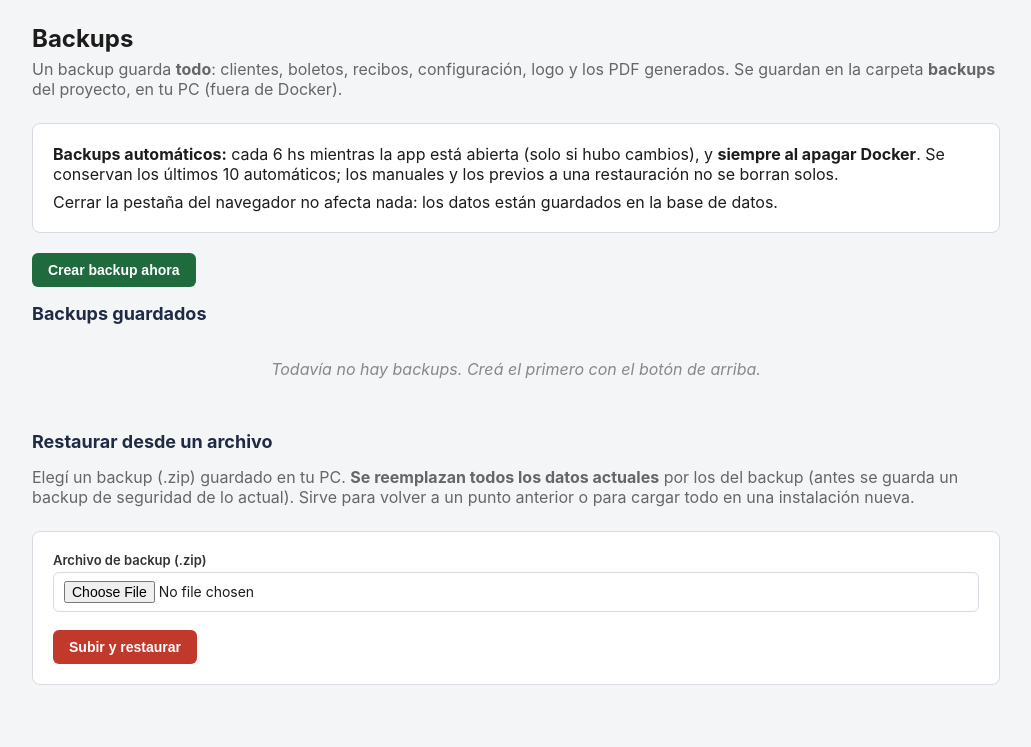
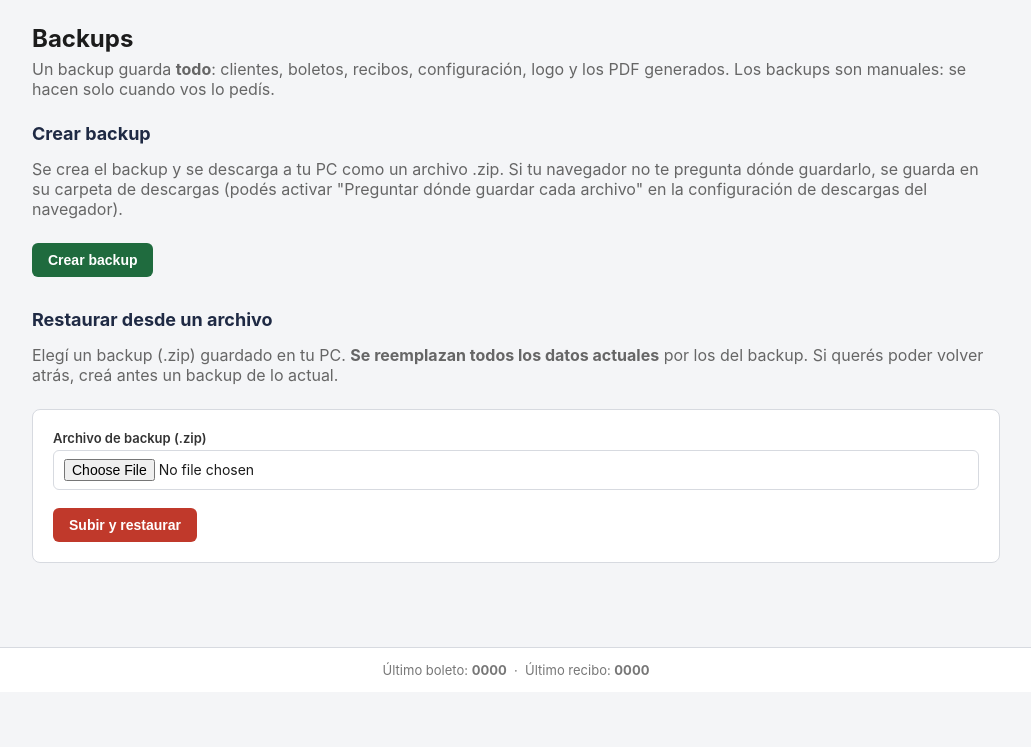
Before and after one commit to lautajam/SistemaCobros, a Flask app: page /backups/ in a window 1280 px wide. Shown: the part 45-792 px from the top of the page, without its empty margins (124-1155 px from the left). After the commit the page ends 737 px from the top, so only its background shows below. Run offline with Flask 3, Linux system fonts and the light colour scheme.

Commit message:
Backups 100% manuales: crear es descarga normal del navegador (fix del archivo vacio en el navegador embebido), restaurar sin confirmacion escrita y con mensajes claros; se eliminan backups automaticos, .bat y carpeta montada

```diff
--- a/app/__init__.py
+++ b/app/__init__.py
@@ -5,7 +5,7 @@
 from . import counters, db, settings
 
 
-def create_app(start_scheduler=True):
+def create_app():
     base_dir = os.path.dirname(os.path.dirname(os.path.abspath(__file__)))
     app = Flask(__name__)
     app.config["SECRET_KEY"] = os.environ.get("SECRET_KEY", "service-tecnico-dev")
@@ -20,20 +20,11 @@
     app.config["DOC_TEMPLATES_DIR"] = os.path.join(base_dir, "templates")
     app.config["DOCUMENTOS_DIR"] = os.path.join(base_dir, "documentos")
 
-    app.config["BACKUP_DIR"] = os.environ.get("BACKUP_DIR", os.path.join(base_dir, "backups"))
-    app.config["BACKUP_INTERVAL_HOURS"] = float(os.environ.get("BACKUP_INTERVAL_HOURS", "6"))
-    app.config["BACKUP_KEEP_AUTO"] = int(os.environ.get("BACKUP_KEEP_AUTO", "10"))
-
     db.init_db(app)
     _inicializar_carpetas(app)
     _registrar_blueprints(app)
     _registrar_context_processor(app)
     _registrar_modo_mantenimiento(app)
-
-    if start_scheduler and os.environ.get("BACKUP_SCHEDULER", "1") == "1":
-        from . import backup
-
-        backup.start_scheduler(app)
 
     return app
 
@@ -44,7 +35,6 @@
     for carpeta in ("boletos", "recibos", os.path.join("blancos", "boletos"), os.path.join("blancos", "recibos")):
         os.makedirs(os.path.join(app.config["DOCUMENTOS_DIR"], carpeta), exist_ok=True)
     os.makedirs(app.config["DOC_TEMPLATES_DIR"], exist_ok=True)
-    os.makedirs(app.config["BACKUP_DIR"], exist_ok=True)
 
 
 def _registrar_blueprints(app):
--- a/app/routes/backups.py
+++ b/app/routes/backups.py
@@ -1,87 +1,68 @@
 import os
+import shutil
 import tempfile
 
-from flask import Blueprint, current_app, flash, redirect, render_template, request, send_file, url_for
+from flask import Blueprint, after_this_request, current_app, flash, redirect, render_template, request, send_file, url_for
 
 from .. import backup
 
 bp = Blueprint("backups", __name__, url_prefix="/backups")
-
-CONFIRMACION = "RESTAURAR"
 
 
 def _recortar(mensaje, largo=800):
     return mensaje if len(mensaje) <= largo else mensaje[:largo] + "…"
 
 
-def _confirmado():
-    if (request.form.get("confirmacion") or "").strip() == CONFIRMACION:
-        return True
-    flash(f"No se restauró nada: para confirmar hay que escribir {CONFIRMACION}.")
-    return False
-
-
-def _restaurar(ruta):
-    try:
-        backup.restaurar_backup(ruta)
-        flash("Backup restaurado correctamente. Todos los datos actuales fueron reemplazados por los del backup.")
-    except backup.BackupError as error:
-        flash(_recortar(str(error)))
-    except Exception as error:
-        current_app.logger.exception("Falló la restauración")
-        flash(_recortar(f"No se pudo restaurar el backup: {error}"))
-
-
 @bp.route("/")
 def index():
-    return render_template(
-        "backups/index.html",
-        backups=backup.listar_backups(),
-        intervalo=current_app.config["BACKUP_INTERVAL_HOURS"],
-        conservar=current_app.config["BACKUP_KEEP_AUTO"],
-    )
+    return render_template("backups/index.html")
 
 
 @bp.route("/crear", methods=["POST"])
 def crear():
+    """Crea un backup y lo entrega como descarga normal del navegador. No queda
+    copia en el servidor. Si falla, vuelve a la pantalla con el mensaje."""
     try:
-        nombre = backup.crear_backup("manual")
-        flash(f"Backup creado: {nombre}")
+        ruta = backup.crear_backup_para_descargar()
     except backup.BackupError as error:
         flash(_recortar(f"No se pudo crear el backup: {error}"))
-    return redirect(url_for("backups.index"))
+        return redirect(url_for("backups.index"))
+    except Exception as error:
+        current_app.logger.exception("Falló la creación del backup")
+        flash(_recortar(f"No se pudo crear el backup: {error}"))
+        return redirect(url_for("backups.index"))
 
+    respuesta = send_file(ruta, as_attachment=True, download_name=os.path.basename(ruta), mimetype="application/zip")
+    # La pantalla usa esta marca para saber que la descarga ya empezó y volver a
+    # habilitar el botón (no se puede saber de otra forma con una descarga normal).
+    respuesta.set_cookie("backup_listo", request.form.get("marca", "")[:40], max_age=120, path="/backups", samesite="Lax")
 
-@bp.route("/descargar/<nombre>")
-def descargar(nombre):
-    try:
-        ruta = backup.ruta_backup(nombre)
-    except backup.BackupError as error:
-        flash(str(error))
-        return redirect(url_for("backups.index"))
-    return send_file(ruta, as_attachment=True, download_name=nombre)
+    # send_file ya abrió el archivo: en Linux se puede borrar la carpeta temporal
+    # ahora y la descarga se sigue enviando completa desde el archivo abierto.
+    @after_this_request
+    def _borrar_temporal(resp):
+        shutil.rmtree(os.path.dirname(ruta), ignore_errors=True)
+        return resp
 
-
-@bp.route("/restaurar/<nombre>", methods=["POST"])
-def restaurar(nombre):
-    if _confirmado():
-        try:
-            _restaurar(backup.ruta_backup(nombre))
-        except backup.BackupError as error:
-            flash(str(error))
-    return redirect(url_for("backups.index"))
+    return respuesta
 
 
 @bp.route("/subir", methods=["POST"])
 def subir():
-    if not _confirmado():
-        return redirect(url_for("backups.index"))
     archivo = request.files.get("archivo")
     if not archivo or not (archivo.filename or "").lower().endswith(".zip"):
         flash("Elegí un archivo de backup (.zip) para restaurar.")
         return redirect(url_for("backups.index"))
+
     with tempfile.TemporaryDirectory() as tmpdir:
         temporal = os.path.join(tmpdir, "subido.zip")
         archivo.save(temporal)
-        _restaurar(temporal)
+        try:
+            backup.restaurar_backup(temporal)
+            flash("Backup restaurado correctamente. Todos los datos actuales fueron reemplazados por los del backup.")
+        except backup.BackupError as error:
+            flash(_recortar(str(error)))
+        except Exception as error:
+            current_app.logger.exception("Falló la restauración")
+            flash(_recortar(f"No se pudo restaurar el backup: {error}"))
     return redirect(url_for("backups.index"))
--- a/app/templates/backups/index.html
+++ b/app/templates/backups/index.html
@@ -4,64 +4,30 @@
 <h1>Backups</h1>
 <p class="subtitulo">
     Un backup guarda <strong>todo</strong>: clientes, boletos, recibos, configuración, logo y los PDF generados.
-    Se guardan en la carpeta <strong>backups</strong> del proyecto, en tu PC (fuera de Docker).
+    Los backups son manuales: se hacen solo cuando vos lo pedís.
 </p>
 
-<div class="ficha">
-    <p style="margin:0 0 8px 0;">
-        <strong>Backups automáticos:</strong>
-        {% if intervalo > 0 %}cada {{ intervalo|int if intervalo == intervalo|int else intervalo }} hs mientras la app está abierta (solo si hubo cambios){% else %}desactivados por intervalo{% endif %},
-        y <strong>siempre al apagar Docker</strong>. Se conservan los últimos {{ conservar }} automáticos; los manuales
-        y los previos a una restauración no se borran solos.
-    </p>
-    <p style="margin:0;">Cerrar la pestaña del navegador no afecta nada: los datos están guardados en la base de datos.</p>
-</div>
-
-<form method="post" action="{{ url_for('backups.crear') }}" style="margin:16px 0;">
-    <button class="boton verde" type="submit">Crear backup ahora</button>
+<h2>Crear backup</h2>
+<p class="subtitulo">
+    Se crea el backup y se descarga a tu PC como un archivo .zip.
+    Si tu navegador no te pregunta dónde guardarlo, se guarda en su carpeta de descargas
+    (podés activar "Preguntar dónde guardar cada archivo" en la configuración de descargas del navegador).
+</p>
+<form id="form-crear" method="post" action="{{ url_for('backups.crear') }}" onsubmit="return iniciarBackup(this);">
+    <input type="hidden" name="marca" value="">
+    <button class="boton verde" type="submit" id="btn-crear">Crear backup</button>
 </form>
-
-<h2>Backups guardados</h2>
-{% if backups %}
-<table class="tabla">
-    <thead>
-        <tr><th>Fecha</th><th>Tipo</th><th>Archivo</th><th>Tamaño</th><th></th></tr>
-    </thead>
-    <tbody>
-        {% for b in backups %}
-        <tr>
-            <td>{{ b.fecha.strftime('%d/%m/%Y %H:%M:%S') }}</td>
-            <td>{{ b.tipo }}</td>
-            <td>{{ b.nombre }}</td>
-            <td>{{ "%.1f"|format(b.bytes / 1024 / 1024) }} MB</td>
-            <td class="acciones">
-                <a class="boton chico secundario" href="{{ url_for('backups.descargar', nombre=b.nombre) }}">Descargar</a>
-                <form method="post" action="{{ url_for('backups.restaurar', nombre=b.nombre) }}" style="display:inline;"
-                      onsubmit="return pedirConfirmacion(this);">
-                    <input type="hidden" name="confirmacion">
-                    <button class="boton chico rojo" type="submit">Restaurar</button>
-                </form>
-            </td>
-        </tr>
-        {% endfor %}
-    </tbody>
-</table>
-{% else %}
-<div class="vacio">Todavía no hay backups. Creá el primero con el botón de arriba.</div>
-{% endif %}
 
 <h2 style="margin-top:32px;">Restaurar desde un archivo</h2>
 <p class="subtitulo">
-    Elegí un backup (.zip) guardado en tu PC. <strong>Se reemplazan todos los datos actuales</strong> por los del backup
-    (antes se guarda un backup de seguridad de lo actual). Sirve para volver a un punto anterior o para cargar todo en una instalación nueva.
+    Elegí un backup (.zip) guardado en tu PC. <strong>Se reemplazan todos los datos actuales</strong> por los del backup.
+    Si querés poder volver atrás, creá antes un backup de lo actual.
 </p>
-<form class="formulario" method="post" action="{{ url_for('backups.subir') }}" enctype="multipart/form-data"
-      onsubmit="return pedirConfirmacion(this);">
+<form class="formulario" method="post" action="{{ url_for('backups.subir') }}" enctype="multipart/form-data">
     <div class="grupo-campo">
         <label>Archivo de backup (.zip)</label>
         <input type="file" name="archivo" accept=".zip" required>
     </div>
-    <input type="hidden" name="confirmacion">
     <div class="acciones-form">
         <button class="boton rojo" type="submit">Subir y restaurar</button>
     </div>
@@ -70,13 +36,28 @@
 
 {% block scripts %}
 <script>
-function pedirConfirmacion(form) {
-    var texto = prompt(
-        "ATENCIÓN: esto REEMPLAZA todos los datos actuales por los del backup.\n\n" +
-        "Escribí RESTAURAR para continuar:"
-    );
-    if (texto === null) { return false; }
-    form.confirmacion.value = texto;
+// El backup se descarga como un archivo normal. La respuesta trae una cookie con
+// la misma "marca" enviada en el formulario: al verla, sabemos que la descarga
+// empezó y volvemos a habilitar el botón.
+function iniciarBackup(form) {
+    var marca = String(Date.now());
+    form.marca.value = marca;
+    var boton = document.getElementById("btn-crear");
+    var textoOriginal = boton.textContent;
+    boton.disabled = true;
+    boton.textContent = "Creando backup...";
+
+    var restaurar = function () {
+        clearInterval(espera);
+        clearTimeout(limite);
+        document.cookie = "backup_listo=; Max-Age=0; path=/backups";
+        boton.disabled = false;
+        boton.textContent = textoOriginal;
+    };
+    var espera = setInterval(function () {
+        if (document.cookie.indexOf("backup_listo=" + marca) !== -1) { restaurar(); }
+    }, 300);
+    var limite = setTimeout(restaurar, 180000);
     return true;
 }
 </script>
--- a/run.py
+++ b/run.py
@@ -3,6 +3,9 @@
 
 Uso normal (Docker, con la base de datos PostgreSQL incluida):
     docker compose up --build
+
+Para abrir la app y probar:
+    http://127.0.0.1:5000
 
 Gunicorn carga `app` desde este archivo (ver Dockerfile / gunicorn.conf.py).
 Ejecutar `python run.py` directamente solo sirve para desarrollo, con una
```
Also changed, not shown: app/backup.py (+41 -176 lines), docker-compose.yml (+0 -9 lines), gunicorn.conf.py (+4 -21 lines), README.md, 6 other files.
